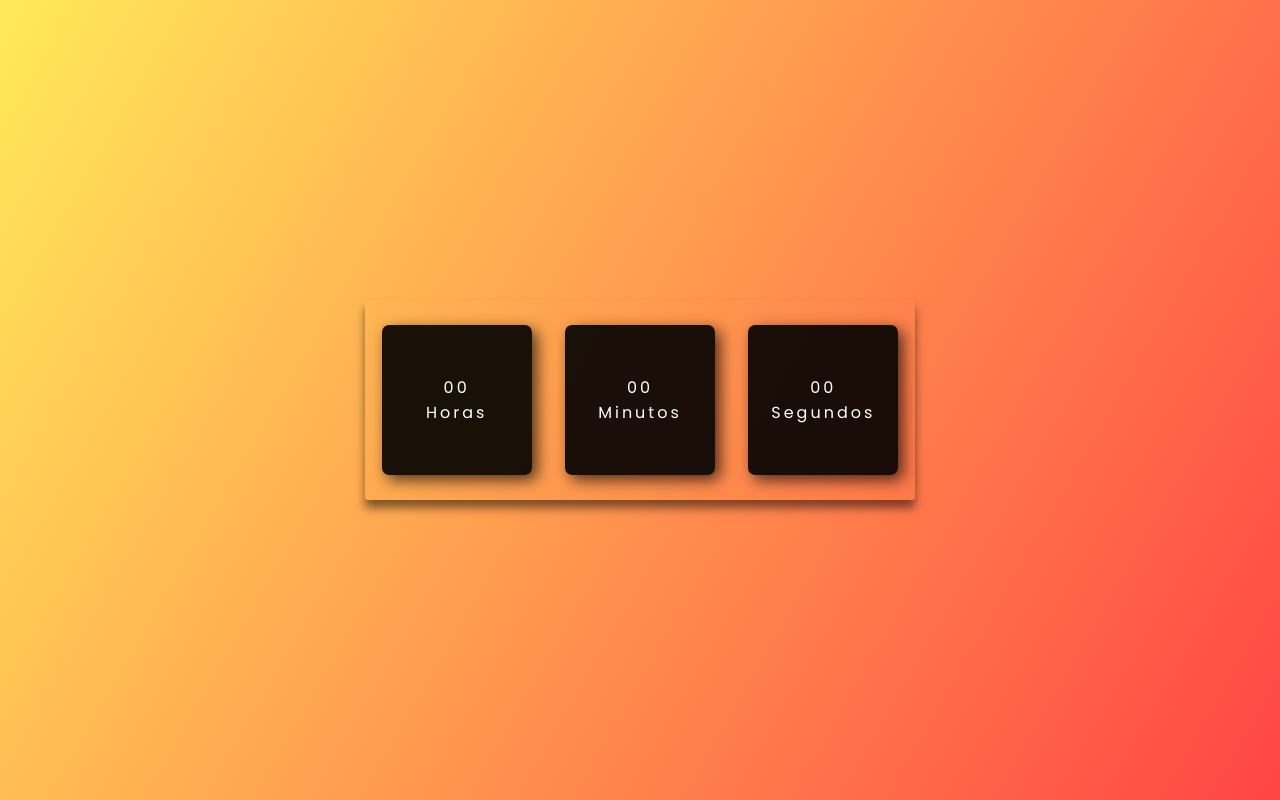
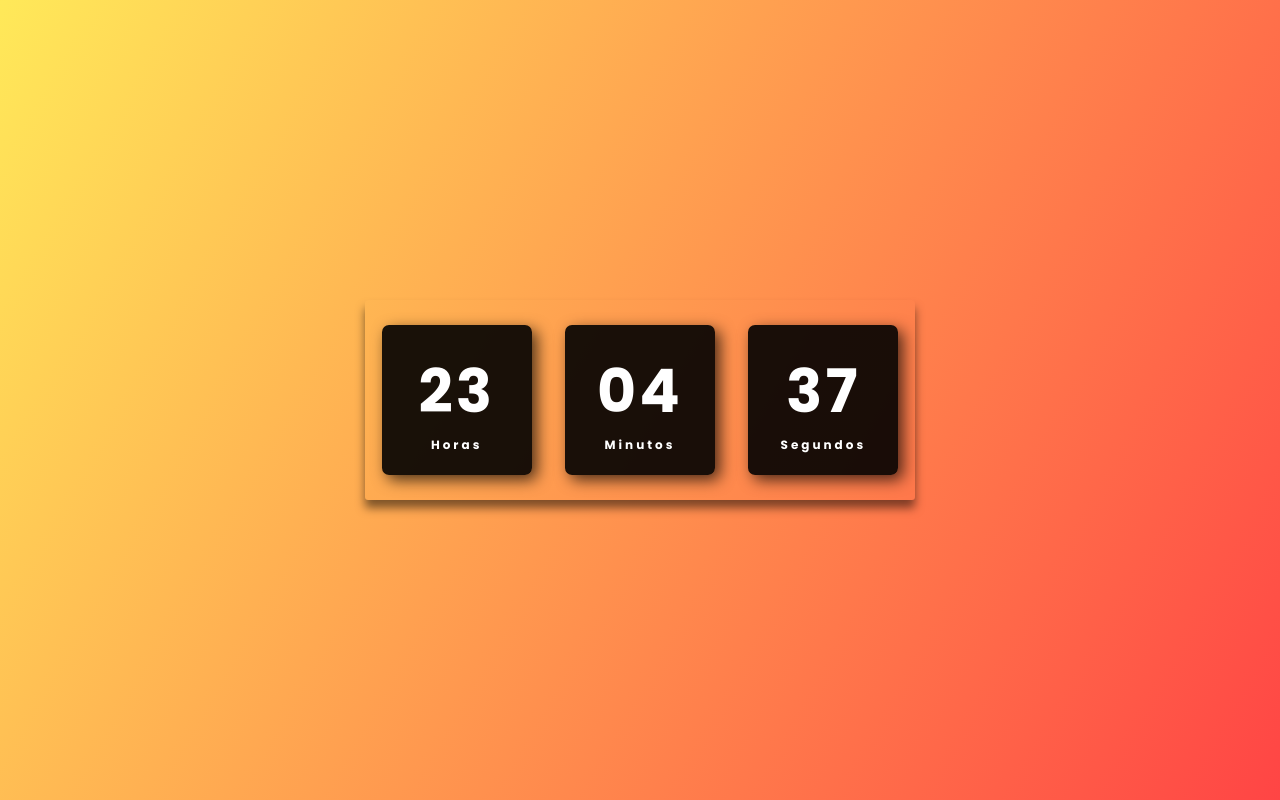
Before and after one commit to GuilhermePCampos/RelogioDigital, a plain HTML site: page index.html in a window 1280 px wide. Drawn offline with Linux system fonts and the light colour scheme.

Commit message:
add styles and js time fucntion

```diff
--- a/index.html
+++ b/index.html
@@ -1,5 +1,6 @@
 <!DOCTYPE html>
 <html lang="pt_br">
+
 <head>
   <meta charset="UTF-8">
   <meta http-equiv="X-UA-Compatible" content="IE=edge">
@@ -7,10 +8,11 @@
   <link rel="stylesheet" href="style.css">
   <title>Relógio Digital</title>
 </head>
+
 <body>
   <div class="relogio">
     <div>
-            <span id="hora">00</span>
+      <span id="horas">00</span>
       <span class="tempo">Horas</span>
     </div>
     <div>
@@ -18,9 +20,12 @@
       <span class="tempo">Minutos</span>
     </div>
     <div>
-            <span id="segundo">00</span>
+      <span id="segundos">00</span>
       <span class="tempo">Segundos</span>
     </div>
   </div>
+
+  <script src="script.js"></script>
 </body>
+
 </html>
--- a/script.js
+++ b/script.js
@@ -0,0 +1,18 @@
+const horas = document.getElementById("horas");
+const minutos = document.getElementById("minutos");
+const segundos = document.getElementById("segundos");
+
+const relogio = setInterval(function time() {
+  let dateToday = new Date();
+  let horaAtual = dateToday.getHours();
+  let minutoAtual = dateToday.getMinutes();
+  let segundoAtual = dateToday.getSeconds();
+
+  if (horaAtual < 10) horaAtual = '0' + horaAtual;
+  if (minutoAtual < 10) minutoAtual = '0' + minutoAtual;
+  if (segundoAtual < 10) segundoAtual = '0' + segundoAtual;
+
+  horas.textContent = horaAtual;
+  minutos.textContent = minutoAtual;
+  segundos.textContent = segundoAtual;
+})
--- a/style.css
+++ b/style.css
@@ -4,6 +4,7 @@
   --bg-main: #ffe53bd8;
   --bg-detail: #ff2525da;
 }
+
 * {
   margin: 0;
   padding: 0;
@@ -40,5 +41,15 @@
   background-color: rgba(0, 0, 0, 0.9);
   box-shadow: 5px 5px 15px rgba(0, 0, 0, 0.7);
   border-radius: 7px;
-    letter-spacing: 3px; /* Espaçamento entre as letras */
+  letter-spacing: 3px;
+  /* Espaçamento entre as letras */
 }
+
+.relogio span {
+  font-weight: bolder;
+  font-size: 60px;
+}
+
+.relogio span.tempo {
+  font-size: 12px;
+}
```
Lines whose indentation alone changed are shown as unchanged.
